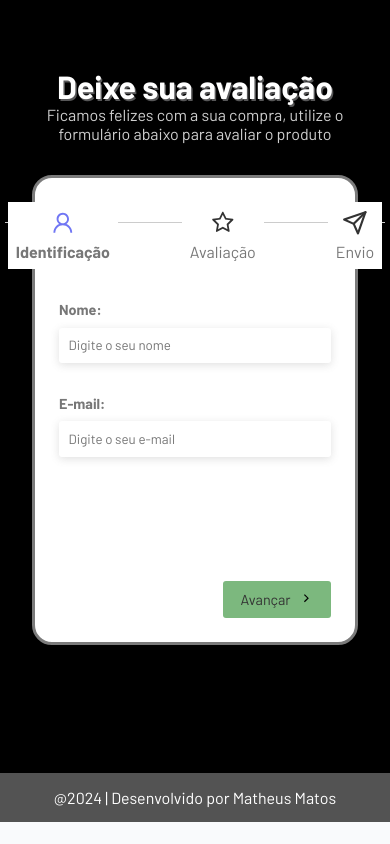
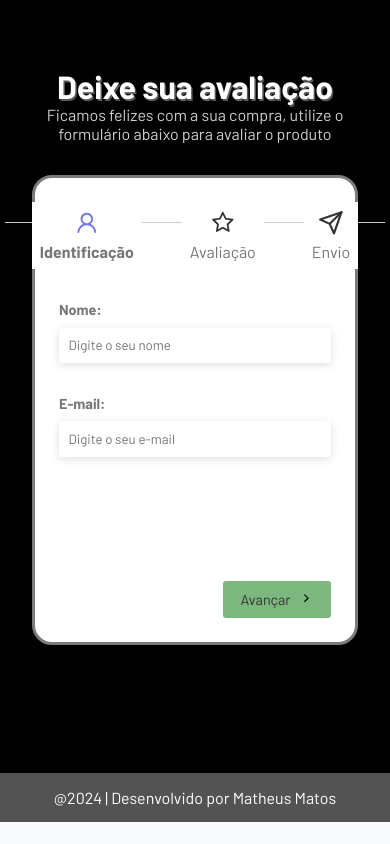
Before and after one commit to matheusmatosr/form_multistep, a React (Vite) app: page / in a window 390 px wide. Built offline with nearby package versions, Linux system fonts and the light colour scheme.

Commit message:
fix: style

```diff
--- a/src/style/Steps.css
+++ b/src/style/Steps.css
@@ -41,6 +41,7 @@
 @media screen and (max-width:525px) {
   .steps {
     width: auto;
-    max-width: auto;
+    max-width: 350px;
+    gap: 2.5rem;
   }
 }
```
